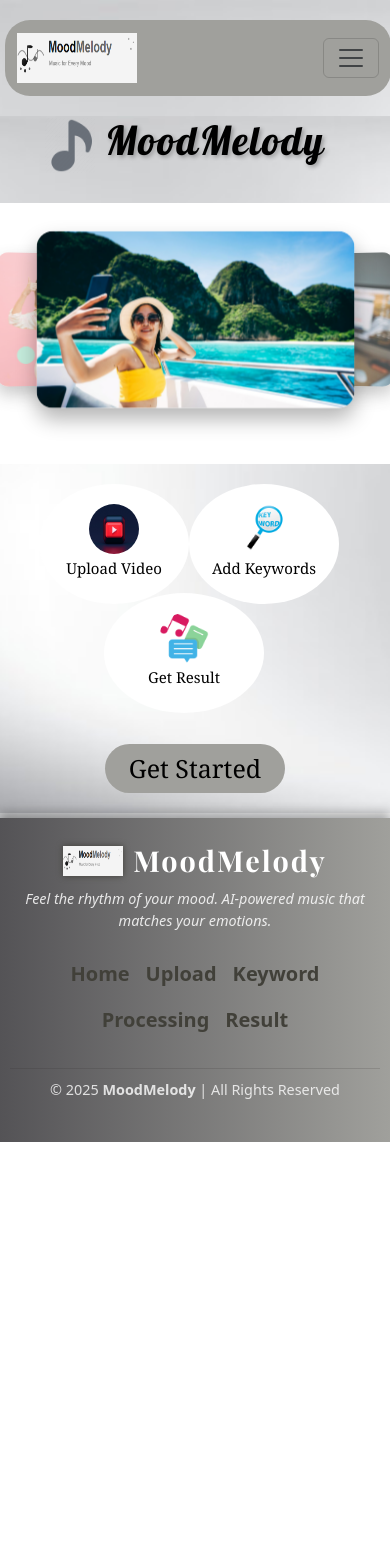
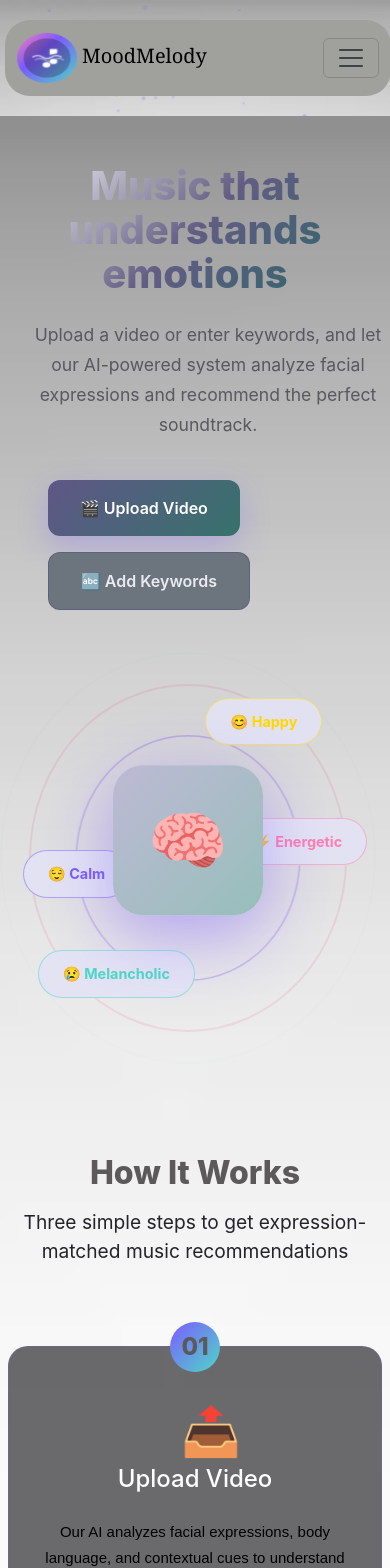
Before and after one commit to moodmelody2/MoodMelody, a React (Create React App) app in the folder fyp-frontend/: page / in a window 390 px wide. Shown: the top 1568 px of the page. Before the commit the page ends 1142 px from the top, so only its background shows below. Built offline with nearby package versions, Linux system fonts and the light colour scheme.

Commit message:
Home page updated

```diff
--- a/fyp-frontend/src/App.css
+++ b/fyp-frontend/src/App.css
@@ -1,6 +1,17 @@
 .App {
   text-align: center;
 
+}
+
+.logo{
+  margin-left: -35px;
+  color: #413b5b;
+  text-decoration: none;
+  font-size: 25px;
+  font-weight: 600;
+}
+h7{
+  margin-left: 5px;
 }
 
 .navbackground {
@@ -29,7 +40,7 @@
 
 .nav-links .nav-link {
   position: relative;
-  color: white;
+  color: #413b5b;
   text-decoration: none;
   font-weight: 500;
   margin: 0 15px;
--- a/fyp-frontend/src/App.js
+++ b/fyp-frontend/src/App.js
@@ -20,13 +20,13 @@ function App() {
         <header>
           <Navbar expand="lg" className="navbackground">
             <Container>
-              <Navbar.Brand as={Link} to="/">
+              <Navbar.Brand as={Link} to="/" class="logo">
                 <img
-                  src={`${process.env.PUBLIC_URL}/fyp-images/logo.png`}
-                  width="120"
+                  src={`${process.env.PUBLIC_URL}/fyp-images/moodmelodyicon.png`}
+                  width="60"
                   height="50"
                   alt="MoodMelody Logo"
-                />
+                /><h7>MoodMelody</h7>
               </Navbar.Brand>
 
               <Navbar.Toggle aria-controls="basic-navbar-nav" />
--- a/fyp-frontend/src/components/Home.js
+++ b/fyp-frontend/src/components/Home.js
@@ -1,65 +1,153 @@
+import React, { useEffect } from 'react';
 import './home.css';
 import './main.css';
 import Gallery from "./gallery";
 import { Link } from "react-router-dom";
 
 function Home() {
+  useEffect(() => {
+    const particlesContainer = document.getElementById('particles');
+    const particleCount = 50; // number of particles
+
+    for (let i = 0; i < particleCount; i++) {
+        const particle = document.createElement('div');
+        particle.className = 'particle';
+        particle.style.top = `${Math.random() * 100}vh`;
+        particle.style.left = `${Math.random() * 100}vw`;
+        particle.style.width = `${2 + Math.random() * 3}px`;
+        particle.style.height = particle.style.width;
+        particle.style.background = `rgba(124, 92, 255, ${0.2 + Math.random() * 0.5})`;
+        particlesContainer.appendChild(particle);
+    }
+  }, []);
+
   return (
-    <div>
-      <h1 class="top-heading"> <img
-        src={`${process.env.PUBLIC_URL}/fyp-images/iconmusic.webp`}
-        width="50"
-        height="55"
-        alt="MoodMelody Logo"
-      /> MoodMelody </h1>
+    <>
+      <div className="bg-gradient"></div>
+      <div className="particles" id="particles"></div>
 
-      <div class="container" id="cont1">
-        <div class="row">
-          <div class="col-10 col-md-10 col-sm-12"  id="col1">
-            <div>
-              <h1 style={{ marginTop: "40px" }}>Interactive Gallery</h1>
-              <Gallery />
+      {/* Hero Section */}
+      <section className="hero">
+        <div className="hero-content">
+          <div className="hero-left">
+            <h1>Music that understands emotions</h1>
+            <p>
+              Upload a video or enter keywords, and let our AI-powered system
+              analyze facial expressions and recommend the perfect soundtrack.
+            </p>
+            <div className="cta-buttons">
+              <a href="/upload" className="btn btn-primary">🎬 Upload Video</a>
+              <a href="/keyword" className="btn btn-secondary">🔤 Add Keywords</a>
             </div>
           </div>
-          <div class="col-5 col-md-5 col-sm-12" id="main-col">
-            <div class="row justify-content-center text-center">
-              <div class="col-5 col-md-5 col-sm-6 mb-1" >
-               <img
-        src={`${process.env.PUBLIC_URL}/fyp-images/upload.jpg`}
-        width="75"
-        height="80"
-        alt="Upload Video"
-        class="icons"
-      /><h3> <Link to="/upload" className="home-link">Upload Video</Link></h3>
+
+          <div className="hero-right">
+            <div className="emotion-visualizer">
+              <div className="wave-container">
+                <div className="wave"></div>
+                <div className="wave"></div>
+                <div className="wave"></div>
               </div>
-              <div class="col-5 col-md-5 col-sm-6 mb-1" >
-                <img
-        src={`${process.env.PUBLIC_URL}/fyp-images/keyword.png`}
-        width="65"
-        height="70"
-        alt="Add Keyword"
-         class="icons"
-      /><h3><Link to="/keyword" className="home-link">Add Keywords</Link></h3>
+
+              <div className="emotion-core">
+                <div className="core-icon">🧠</div>
               </div>
-            </div>
-            <div class="row">
-              <div class="col-6 col-md-6" id="last-col" >
-                <img
-        src={`${process.env.PUBLIC_URL}/fyp-images/result.png`}
-        width="70"
-        height="75"
-        alt="MoodMelody Logo"
-         class="icons"
-         id="music-icon"
-      /><h3><Link to="/result" className="home-link">Get Result</Link></h3>
+
+              <div className="emotion-labels">
+                <div className="emotion-label happy">😊 Happy</div>
+                <div className="emotion-label sad">😢 Melancholic</div>
+                <div className="emotion-label energetic">⚡ Energetic</div>
+                <div className="emotion-label calm">😌 Calm</div>
               </div>
             </div>
           </div>
         </div>
-      </div>
-      <button class="btn"><Link to="/upload" className="btn-link">Get Started</Link></button>
-    </div>
+      </section>
 
+      {/* How It Works */}
+      <section className="how-it-works">
+        <div className="section-header">
+          <h2>How It Works</h2>
+          <p>Three simple steps to get expression-matched music recommendations</p>
+        </div>
+
+        <div className="steps">
+          <div className="step">
+            <div className="step-number">01</div>
+            <span className="step-icon">📤</span>
+            <h3>Upload Video</h3>
+            <p>
+              Our AI analyzes facial expressions, body language, and contextual cues to understand the emotional tone of your content.
+            </p>
+          </div>
+
+          <div className="step">
+            <div className="step-number">02</div>
+            <span className="step-icon">🔍</span>
+            <h3>Add Keywords</h3>
+            <p>
+              Enhance accuracy with contextual keywords. Our NLP system processes natural language to refine emotion detection.
+            </p>
+          </div>
+
+          <div className="step">
+            <div className="step-number">03</div>
+            <span className="step-icon">🎵</span>
+            <h3>Get Music</h3>
+            <p>
+              Receive personalized music recommendations that perfectly match the emotional atmosphere of your content.
+            </p>
+          </div>
+        </div>
+      </section>
+
+      {/* Features */}
+      <section className="features">
+        <div className="section-header">
+          <h2>Why MoodMelody</h2>
+          <p>Intelligent features designed for content creators</p>
+        </div>
+
+        <div className="features-grid">
+          <div className="feature-card">
+            <span className="feature-icon">🤖</span>
+            <h3>Emotion-Aware AI</h3>
+            <p>Advanced machine learning models trained on emotional recognition and music theory.</p>
+          </div>
+
+          <div className="feature-card">
+            <span className="feature-icon">🎯</span>
+            <h3>Context Understanding</h3>
+            <p>NLP-powered keyword analysis for enhanced contextual awareness and precision.</p>
+          </div>
+
+          <div className="feature-card">
+            <span className="feature-icon">⚡</span>
+            <h3>Instant Results</h3>
+            <p>Real-time processing with optimized algorithms for immediate music recommendations.</p>
+          </div>
+
+          <div className="feature-card">
+            <span className="feature-icon">🎨</span>
+            <h3>Made for Creators</h3>
+            <p>Purpose-built for video creators, filmmakers, and content producers.</p>
+          </div>
+
+          <div className="feature-card">
+            <span className="feature-icon">🔒</span>
+            <h3>Privacy First</h3>
+            <p>Your videos are processed securely and never stored permanently on our servers.</p>
+          </div>
+
+          <div className="feature-card">
+            <span className="feature-icon">📊</span>
+            <h3>Detailed Analysis</h3>
+            <p>Get comprehensive emotion breakdowns and confidence scores for each recommendation.</p>
+          </div>
+        </div>
+      </section>
+    </>
   );
 }
+
 export default Home;
--- a/fyp-frontend/src/components/home.css
+++ b/fyp-frontend/src/components/home.css
@@ -1,232 +1,357 @@
-#cont1 {
-    margin: 50px 5px 10px 30px;
+/* Reset */
+* {
+    margin: 0;
+    padding: 0;
+    box-sizing: border-box;
 }
 
-#col1 {
-    background-color: white;
-    height: 300px;
-    width: 600px;
+/* Body & Background */
+body {
+    font-family: 'Inter', -apple-system, BlinkMacSystemFont, sans-serif;
+    color: #eaeaf0;
+    overflow-x: hidden;
+}
+
+/* Animated gradient background */
+.bg-gradient {
+    position: fixed;
+    top: 0;
+    left: 0;
+    width: 100%;
+    height: 100%;
+    z-index: -1;
+    background:
+        radial-gradient(ellipse at top, rgba(124, 92, 255, 0.15) 0%, transparent 60%),
+        radial-gradient(ellipse at bottom right, rgba(78, 215, 198, 0.1) 0%, transparent 50%),
+        radial-gradient(ellipse at bottom left, rgba(255, 126, 179, 0.1) 0%, transparent 50%);
+}
+
+/* Animated particles */
+.particles {
+    position: fixed;
+    top: 0;
+    left: 0;
+    width: 100%;
+    height: 100%;
+    z-index: -1;
+}
+.particle {
+    position: absolute;
+    width: 2px;
+    height: 2px;
+    background: rgba(124, 92, 255, 0.5);
+    border-radius: 50%;
+    animation: float 15s infinite ease-in-out;
+}
+@keyframes float {
+    0%, 100% { transform: translateY(0) translateX(0); opacity: 0; }
+    10%, 90% { opacity: 0.5; }
+    100% { transform: translateY(-100vh) translateX(50px); opacity: 0; }
 }
 
 
-#main-col {
-    background: transparent;
-    margin-left: 65px;
+/* Hero Section */
+.hero {
+    min-height: calc(100vh - 80px);
+    display: flex;
+    align-items: center;
+    justify-content: center;
+    padding: 3rem 2%;
+    position: relative;
+}
+.hero-content {
+    max-width: 1400px;
+    width: 100%;
+    display: grid;
+    grid-template-columns: 1fr 1fr;
+    gap: 4rem;
+    align-items: center;
+}
+.hero-left h1 {
+    font-size: 4.5rem;
+    font-weight: 800;
+    line-height: 1.1;
+    margin-bottom: 1.5rem;
+    background: linear-gradient(135deg, #ffffff 0%, #635c84 50%, #206962 100%);
+    -webkit-background-clip: text;
+    -webkit-text-fill-color: transparent;
+    background-clip: text;
+    margin-left: -70px;
+}
+.hero-left p {
+    font-size: 1.25rem;
+    line-height: 1.7;
+    color: #58585f;
+    margin-bottom: 2.5rem;
+    max-width: 500px;
+}
+.cta-buttons {
+    display: flex;
+    gap: 1rem;
+    flex-wrap: wrap;
+    margin-left: 30px;
+}
+.btn {
+    padding: 1rem 2rem;
+    border-radius: 12px;
+    font-weight: 600;
+    text-decoration: none;
+    display: inline-flex;
+    align-items: center;
+    gap: 10px;
+    transition: all 0.3s ease;
+    border: none;
+    cursor: pointer;
+    font-size: 1rem;
+}
+.btn-primary {
+    background: linear-gradient(135deg, #605687 0%, #36726b 100%);
+    color: #fff;
+    box-shadow: 0 10px 30px rgba(124, 92, 255, 0.3);
+}
+.btn-primary:hover {
+    transform: translateY(-2px);
+    box-shadow: 0 15px 40px rgba(124, 92, 255, 0.4);
+}
+.btn-secondary {
+    color: #eaeaf0;
+    border: 1px solid rgba(68, 52, 135, 0.3);
+}
+.btn-secondary:hover {
+    background: rgba(124, 92, 255, 0.2);
+    border-color: rgba(124, 92, 255, 0.5);
 }
 
-.col-5 {
-    background-color: white;
+/* Hero Right - Emotion Visualizer */
+.hero-right {
+    position: relative;
+    height: 600px;
+}
+.emotion-visualizer {
+    position: relative;
+    width: 90%;
+    height: 100%;
+    display: flex;
+    align-items: center;
+    justify-content: center;
+}
+.wave-container {
+    position: absolute;
+    width: 500px;
+    height: 500px;
     border-radius: 50%;
-    height: 170px;
-    margin-left: 25px;
+    background: radial-gradient(circle, rgba(124, 92, 255, 0.1) 0%, transparent 70%);
+    display: flex;
+    align-items: center;
+    justify-content: center;
+}
+.wave {
+    position: absolute;
+    width: 100%;
+    height: 100%;
+    border-radius: 50%;
+    border: 2px solid;
+    animation: ripple 3s infinite ease-out;
+}
+.wave:nth-child(1) { border-color: rgba(100, 67, 231, 0.4); animation-delay: 0s; }
+.wave:nth-child(2) { border-color: rgba(38, 178, 162, 0.4); animation-delay: 1s; }
+.wave:nth-child(3) { border-color: rgba(225, 56, 126, 0.4); animation-delay: 2s; }
+@keyframes ripple {
+    0% { transform: scale(0.5); opacity: 1; }
+    100% { transform: scale(1.2); opacity: 0; }
+}
+.emotion-core { position: relative; z-index: 10; text-align: center; }
+.core-icon {
+    width: 150px;
+    height: 150px;
+    background: linear-gradient(135deg, #beb9d4 0%, #96bfba 100%);
+    border-radius: 30px;
+    display: flex;
+    align-items: center;
+    justify-content: center;
+    font-size: 4rem;
+    margin: 0 auto 1.5rem;
+    box-shadow: 0 20px 60px rgba(124, 92, 255, 0.4);
+    animation: float-icon 3s ease-in-out infinite;
+}
+@keyframes float-icon {
+    0%,100% { transform: translateY(0); }
+    50% { transform: translateY(-20px); }
+}
+.emotion-labels { position: absolute; width: 100%; height: 100%; }
+.emotion-label {
+    position: absolute;
+    padding: 0.75rem 1.5rem;
+    background: rgba(227, 227, 245, 0.9);
+    border: 1px solid;
+    border-radius: 50px;
+    font-size: 0.9rem;
+    font-weight: 700;
+    backdrop-filter: blur(10px);
+    white-space: nowrap;
+}
+.emotion-label.happy { top: 10%; right: 5%; border-color: rgba(255,215,0,0.5); color: #ffd700; }
+.emotion-label.sad { bottom: 15%; left: 0; border-color: rgba(78,215,198,0.5); color: #4ed7c6; }
+.emotion-label.energetic { top: 40%; right: -10%; border-color: rgba(255,126,179,0.5); color: #ff7eb3; }
+.emotion-label.calm { bottom: 40%; left: -5%; border-color: rgba(124,92,255,0.5); color: #7c5cff; }
+
+/* How It Works Section */
+.how-it-works {
+    padding: 3rem 2%;
+    position: relative;
+    color: #5b5959;
+}
+.section-header { text-align: center; margin-bottom: 5rem; }
+.section-header h2 { font-size: 3rem; font-weight: 800; margin-bottom: 1rem; }
+.section-header p { font-size: 1.2rem; color: #232329; max-width: 600px; margin: 0 auto; }
+.steps {
+    max-width: 1200px;
+    margin: 0 auto;
+    display: grid;
+    grid-template-columns: repeat(3, 1fr);
+    gap: 3rem;
+}
+.step {
+    position: relative;
+    padding: 3rem 2rem 2rem 2rem; /* more top padding for number */
+    background: rgba(10,10,15,0.6);
+    border: 1px solid rgba(124,92,255,0.2);
+    border-radius: 20px;
+    transition: all 0.3s ease;
+    display: flex;
+    flex-direction: column; /* arrange children vertically */
+    align-items: center;    /* center content horizontally */
+    text-align: center;
 }
 
-.col-6 {
-    background-color: white;
-    border-radius: 50%;
-    height: 170px;
-    margin-left: 170px;
-    width: 200px;
+.step:hover {
+    transform: translateY(-10px);
+    background: rgba(124,92,255,0.1);
+    border-color: rgba(124,92,255,0.4);
+    box-shadow: 0 20px 60px rgba(124,92,255,0.2);
 }
 
-.icons {
-    margin-top: 20px;
+.step-number {
+    position: absolute;
+    top: -25px;
+    width: 50px;
+    height: 50px;
+    background: linear-gradient(135deg, #7c5cff 0%, #4ed7c6 100%);
     border-radius: 50%;
+    display: flex;
+    align-items: center;
+    justify-content: center;
+    font-weight: 800;
+    font-size: 1.5rem;
 }
 
-
-
-h3 {
-    color: black;
-    font-family: Georgia, serif;
-    font-size: 20px;
-    margin-top: 10px;
+.step-icon {
+    display: block;      /* make icon block-level */
+    font-size: 3rem;
+    margin-top: 0rem ;
+    margin-bottom: 2rem;
 }
 
-.home-link {
-    text-decoration: none;
-    color: black;
-    font-family: Georgia, serif;
-    transition: color 0.3s ease, transform 0.2s ease;
+.step h3 {
+    font-size: 1.5rem;
+    margin-bottom: 1rem;
+    color: #fff;
 }
 
-.home-link:hover {
-    color: rgb(152, 149, 149);
-    /* gold hover effect */
-    transform: scale(1.05);
+.step p {
+    color: #b0b0c0;
+    line-height: 1.7;
 }
 
+/* Features Section */
+.features { padding: 8rem 5%; background: rgba(10,10,15,0.7); }
+.features-grid {
+    max-width: 1200px;
+    margin: 0 auto;
+    display: grid;
+    grid-template-columns: repeat(auto-fit,minmax(300px,1fr));
+    gap: 2rem;
+}
+.feature-card {
+    padding: 2.5rem;
+    background: rgba(10,10,15,0.6);
+    border: 1px solid rgba(124,92,255,0.2);
+    border-radius: 20px;
+    backdrop-filter: blur(10px);
+}
+.feature-icon { font-size: 2.5rem; margin-bottom: 1.5rem; display: block; }
+.feature-card h3 { font-size: 1.5rem; margin-bottom: 1rem; color: #fff; }
+.feature-card p { color: #b0b0c0; line-height: 1.7; }
 
-.btn {
-    background-color: #a0a09c;
-    font-family: Georgia, serif;
-    font-size: 25px;
-    color: black;
-    margin-top: 50px;
-    border-radius: 30px;
-    width: 180px;
-    border: 0px;
-    margin-bottom: 35px;
+/* Footer */
+footer {
+    padding: 3rem 5%;
+    text-align: center;
+    border-top: 1px solid rgba(124,92,255,0.1);
+    color: #b0b0c0;
 }
 
-.btn-link {
-    text-decoration: none;
-    color: black;
-    font-family: Georgia, serif;
-    transition: color 0.3s ease, transform 0.2s ease;
+/* Media Queries */
+@media(max-width:1024px){
+    .hero-content{grid-template-columns:1fr; gap:3rem;}
+    .hero-left h1{font-size:3.5rem;}
+    .hero-right{height:500px;}
+    .steps{grid-template-columns:1fr;}
 }
-
-.btn:hover {
-    background-color: white;
-    color: rgb(152, 149, 149);
+@media(max-width:768px){
+    .nav-links{display:none;}
+    .hero-left h1{font-size:2.5rem;}
+    .hero-left p{font-size:1.1rem;}
+    .hero-right{height:400px;}
+    .wave-container{
+        width:370px;
+        height:350px;
         }
-
-.btn-link:hover {
-    color: rgb(152, 149, 149);
+    .section-header h2{font-size:2rem;}
+    .emotion-visualizer {
+    position: relative;
+    width: 80%;
+    height: 100%;
+    display: flex;
+    align-items: center;
+    justify-content: center;
+    margin-left:50px ;
 }
-@media (max-width: 1260px) and (min-width: 1024px) {
- #col1 {
-        width: 50%;
-        height: 300px;
+.hero-left h1 {
+    margin-left: 0px;
 }
-
-    #main-col {
-        margin-top: 30px;
-        text-align: center;
-        margin-left: 10%;
-        width:350px;
+.hero-left p {
+    margin-left: 130px;
 }
-
-    #main-col .col-5 {
-        flex: 0 0 50%;
-        max-width: 55%;
-        margin: 0px;
-        height: 150px;
-    }
-
-    .col-5 {
-        background-color: white;
-        border-radius: 50%;
-        height: 150px;
-        width: 300px;
-    }
-
-    .col-6 {
-        background-color: white;
-        border-radius: 50%;
-        height: 150px;
-        margin-top: -15px;
-        width: 160px;
-        margin-left: 85px;
-    }
-
-}
-
-@media (max-width: 991px) and (min-width: 768px) {
-    #col1 {
-        width: 100%;
-        height: 300px;
-    }
-
-    #main-col {
-        margin-top: 30px;
-        text-align: center;
-        margin-left: 27%;
-    }
-
-    #main-col .col-5 {
-        flex: 0 0 50%;
-        max-width: 55%;
-        margin: 0px;
-        height: 150px;
-    }
-
-    .col-5 {
-        background-color: white;
-        border-radius: 50%;
-        height: 150px;
-        width: 300px;
-    }
-
-    .col-6 {
-        background-color: white;
-        border-radius: 50%;
-        height: 150px;
-        margin-top: -15px;
-        width: 160px;
-        margin-left: 65px;
-    }
-
-    h3 {
-        margin-top: 5px;
-        font-size: 19px;
-    }
-
-    .btn {
-        margin-top: 170px;
-        margin-bottom: 30px;
-    }
-
-
-    .icons {
-        width: 60px;
-        height: 60px;
+.cta-buttons {
+    margin-left: 130px;
 }
 }
-
-/* For small screens (mobiles): stack vertically */
-@media (max-width: 767px) {
-    #cont1 {
-        margin: 30px auto;
+@media (max-width: 600px) {
+    .hero-left h1{font-size:2.5rem;}
+    .hero-left p{font-size:1.1rem;}
+    .hero-right{height:400px;}
+    .wave-container{
+        width:320px;
+        height:350px;
         }
-
-    #col1 {
-        width: 100%;
-        height: auto;
+    .section-header h2{font-size:2rem;}
+    .emotion-visualizer {
+    position: relative;
+    width: 80%;
+    height: 100%;
+    display: flex;
+    align-items: center;
+    justify-content: center;
+    margin-left:30px ;
 }
-
-    #main-col {
-        margin-top: 20px;
-        text-align: center;
-        margin-left: 10%;
+.hero-left h1 {
+    margin-left: 0px;
 }
-
-    #main-col .col-5 {
-        flex: 0 0 50%;
-        max-width: 55%;
-        margin: 0px;
-        height: 120px;
+.hero-left p {
+    margin-left: 26px;
 }
-
-    .col-5 {
-        background-color: white;
-        border-radius: 50%;
-        height: 120px;
-        width: 300px;
-    }
-
-
-    .col-6 {
-        background-color: white;
-        border-radius: 50%;
-        height: 120px;
-        margin-top: -15px;
-        width: 160px;
-        margin-left: 65px;
-    }
-
-    h3 {
-        margin-top: 5px;
-        font-size: 15px;
-    }
-
-    .icons {
-        width: 50px;
-        height: 50px;
-    }
-
-    .btn {
-        margin-top: 110px;
-        margin-bottom: 20px;
+.cta-buttons {
+    margin-left: 40px;
 }
 }
```
Also changed, not shown: fyp-frontend/public/fyp-images/background.jpeg, fyp-frontend/public/fyp-images/moodmelodyicon.png (added). Lines whose indentation alone changed are shown as unchanged.
